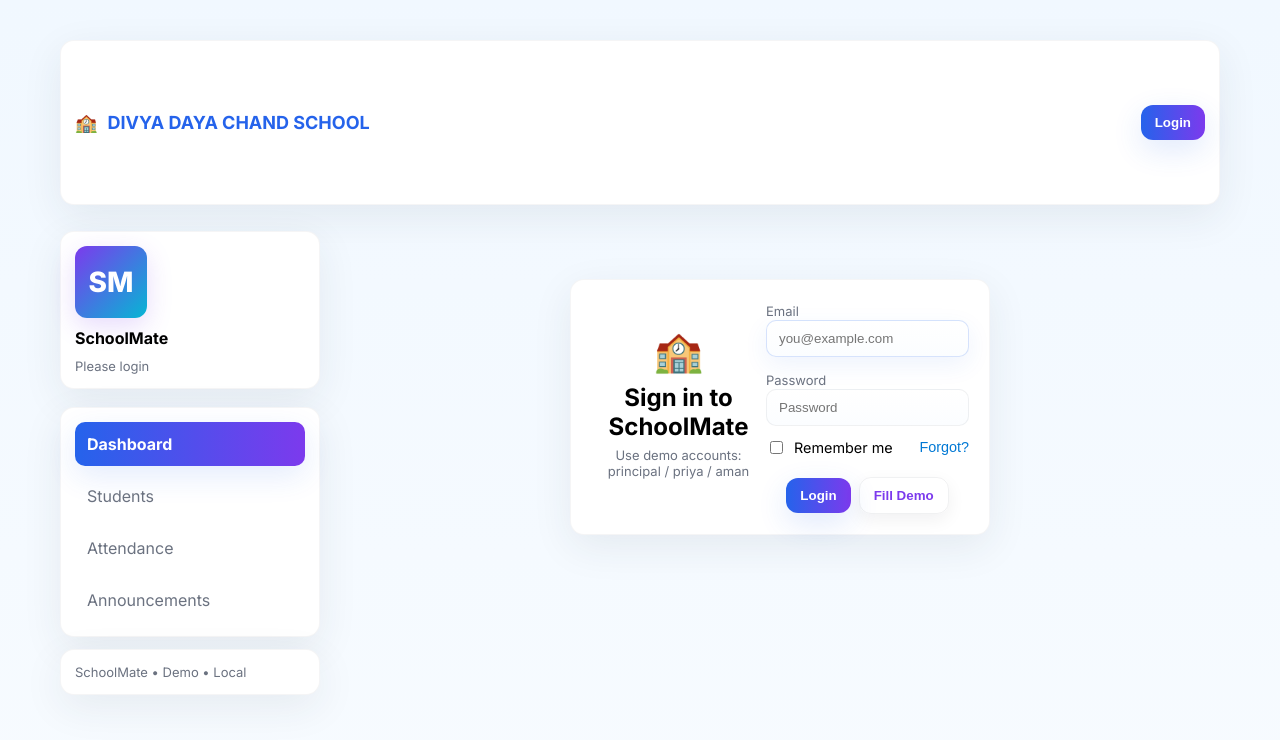
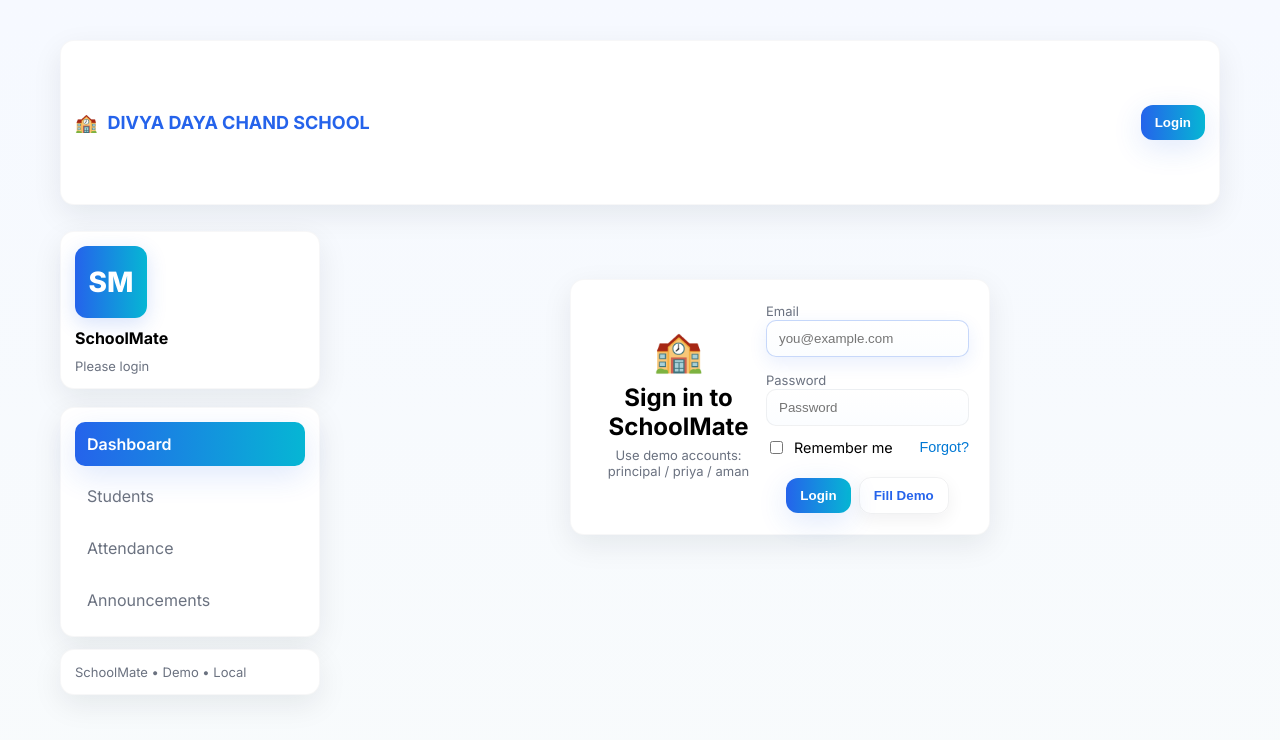
Before and after one commit to rushi2555/school-erp, a plain HTML site: page index.html in a window 1280 px wide. Drawn offline with Linux system fonts and the light colour scheme.

Commit message:
Refactor CSS variables and update styles for UI

```diff
--- a/style.css
+++ b/style.css
@@ -1,18 +1,16 @@
-/* Modern & colorful theme (SchoolMate) */
+/* style.css — Elegant UI theme for SchoolMate */
 @import url('https://fonts.googleapis.com/css2?family=Inter:wght@300;400;600;700;800&display=swap');
 
 :root{
-  --bg: linear-gradient(180deg,#f1f8ff,#f7fbff);
+  --bg: linear-gradient(180deg,#f6f9ff,#f8fbfc);
   --panel: #ffffff;
   --muted: #6b7280;
-  --accent-1: #7c3aed;
+  --accent-1: #2563eb;
   --accent-2: #06b6d4;
-  --accent-3: #2563eb;
-  --accent-grad: linear-gradient(90deg,var(--accent-3),var(--accent-1));
-  --glass: rgba(255,255,255,0.6);
+  --accent-grad: linear-gradient(90deg,var(--accent-1),var(--accent-2));
   --radius: 14px;
-  --card-shadow: 0 12px 40px rgba(43, 49, 69, 0.08);
-  --btn-shadow: 0 10px 30px rgba(37,99,235,0.14);
+  --card-shadow: 0 10px 30px rgba(16,24,40,0.08);
+  --btn-shadow: 0 8px 30px rgba(37,99,235,0.14);
   --maxw: 1200px;
   font-family: 'Inter', system-ui, -apple-system, 'Segoe UI', Roboto, 'Helvetica Neue', Arial;
   color-scheme: light;
@@ -22,24 +20,24 @@
 html,body{height:100%;margin:0;background:var(--bg);-webkit-font-smoothing:antialiased}
 a{color:inherit;text-decoration:none}
 .app-root{display:grid;grid-template-columns:260px 1fr;min-height:100vh;gap:20px;max-width:var(--maxw);margin:20px auto;padding:20px}
-.topbar{grid-column:1/-1;display:flex;align-items:center;justify-content:space-between;padding:14px 20px;border-radius:16px;background:linear-gradient(90deg,#ffffff,#f7fbff);box-shadow:var(--card-shadow);border:1px solid rgba(15,23,42,0.04)}
-.brand{font-size:18px;color:var(--accent-3);display:flex;gap:10px;align-items:center;font-weight:800}
+.topbar{grid-column:1/-1;display:flex;align-items:center;justify-content:space-between;padding:14px 20px;border-radius:16px;background:linear-gradient(90deg,#ffffff,#fbfdff);box-shadow:var(--card-shadow);border:1px solid rgba(15,23,42,0.03)}
+.brand{font-size:18px;color:var(--accent-1);display:flex;gap:10px;align-items:center;font-weight:700}
 .top-actions{display:flex;gap:12px;align-items:center}
 .sidebar{padding:6px 0;display:flex;flex-direction:column;gap:12px}
-.card{background:var(--panel);padding:14px;border-radius:var(--radius);box-shadow:var(--card-shadow);border:1px solid rgba(15,23,42,0.04)}
+.card{background:var(--panel);padding:14px;border-radius:var(--radius);box-shadow:var(--card-shadow);border:1px solid rgba(15,23,42,0.03)}
 .profile{display:flex;flex-direction:column;gap:10px;align-items:flex-start}
-.profile .avatar{width:72px;height:72px;border-radius:12px;background:linear-gradient(135deg,var(--accent-1),var(--accent-2));display:flex;align-items:center;justify-content:center;color:#fff;font-size:28px;font-weight:800;box-shadow:0 8px 26px rgba(124,58,237,0.18)}
+.profile .avatar{width:72px;height:72px;border-radius:12px;background:var(--accent-grad);display:flex;align-items:center;justify-content:center;color:#fff;font-size:28px;font-weight:800;box-shadow:0 6px 20px rgba(37,99,235,0.18)}
 .profile .name{font-weight:700;font-size:16px}
 .menu{display:flex;flex-direction:column;gap:8px;margin-top:6px}
-.menu .mitem{display:flex;gap:12px;align-items:center;padding:12px;border-radius:10px;color:var(--muted);cursor:pointer;transition:all .14s ease}
-.menu .mitem:hover{transform:translateY(-3px);background:rgba(99,102,241,0.06);color:var(--accent-1)}
-.menu .mitem.active{background:var(--accent-grad);color:#fff;box-shadow:0 10px 30px rgba(37,99,235,0.12);font-weight:700}
+.menu .mitem{display:flex;gap:12px;align-items:center;padding:12px;border-radius:10px;color:var(--muted);cursor:pointer;transition:all .18s ease}
+.menu .mitem:hover{transform:translateY(-3px);background:rgba(37,99,235,0.06);color:var(--accent-1)}
+.menu .mitem.active{background:var(--accent-grad);color:#fff;box-shadow:0 10px 30px rgba(37,99,235,0.14);font-weight:600}
 
 .main{padding:6px;display:flex;flex-direction:column;gap:14px}
 .header-row{display:flex;align-items:center;gap:12px;justify-content:space-between}
 .kpis{display:flex;gap:12px;flex-wrap:wrap}
-.kpi{flex:1;min-width:170px;background:linear-gradient(180deg,#fff,#fbfdff);padding:14px;border-radius:12px;box-shadow:0 8px 30px rgba(2,6,23,0.04);text-align:left;border:1px solid rgba(15,23,42,0.03)}
-.kpi h4{margin:0;font-size:13px;color:var(--muted);font-weight:700}
+.kpi{flex:1;min-width:170px;background:linear-gradient(180deg,#fff,#fbfdff);padding:14px;border-radius:12px;box-shadow:0 10px 30px rgba(16,24,40,0.04);text-align:left;border:1px solid rgba(15,23,42,0.03)}
+.kpi h4{margin:0;font-size:13px;color:var(--muted);font-weight:600}
 .kpi p{margin:8px 0 0;font-size:20px;font-weight:800;color:#0f172a}
 
 .table{width:100%;border-collapse:collapse;border-radius:10px;overflow:hidden}
@@ -48,7 +46,7 @@ a{color:inherit;text-decoration:none}
 
 .controls{display:flex;gap:10px;flex-wrap:wrap;align-items:center}
 .input{padding:10px 12px;border-radius:10px;border:1px solid rgba(15,23,42,0.06);background:linear-gradient(180deg,#fff,#fbfdff);min-width:160px;outline:none;transition:box-shadow .12s}
-.input:focus{box-shadow:0 8px 24px rgba(37,99,235,0.08);border-color:rgba(37,99,235,0.18)}
+.input:focus{box-shadow:0 6px 18px rgba(37,99,235,0.10);border-color:rgba(37,99,235,0.25)}
 
 .btn{display:inline-flex;align-items:center;gap:10px;padding:10px 14px;border-radius:12px;border:0;cursor:pointer;font-weight:700;transition:transform .12s ease,box-shadow .12s ease;box-shadow:0 6px 18px rgba(16,24,40,0.06)}
 .btn:active{transform:translateY(1px) scale(.998)}
@@ -68,7 +66,7 @@ a{color:inherit;text-decoration:none}
 .empty{padding:40px;text-align:center;color:var(--muted);background:linear-gradient(180deg,#fff,#fafcff);border-radius:12px;border:1px dashed rgba(15,23,42,0.04)}
 
 .toasts{position:fixed;right:20px;bottom:20px;display:flex;flex-direction:column;gap:10px;z-index:9999}
-.toast{padding:10px 14px;border-radius:10px;background:#0f172a;color:#fff;box-shadow:0 8px 26px rgba(2,6,23,0.4);opacity:0.98;font-weight:700}
+.toast{padding:10px 14px;border-radius:10px;background:#111;color:#fff;box-shadow:0 8px 26px rgba(2,6,23,0.4);opacity:0.95;font-weight:600}
 
 .small{font-size:13px;color:var(--muted)}
 .center{display:flex;align-items:center;justify-content:center}
```
